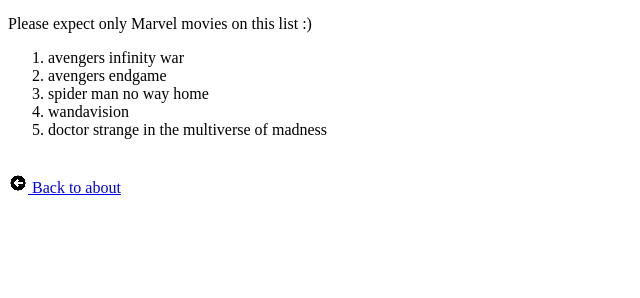
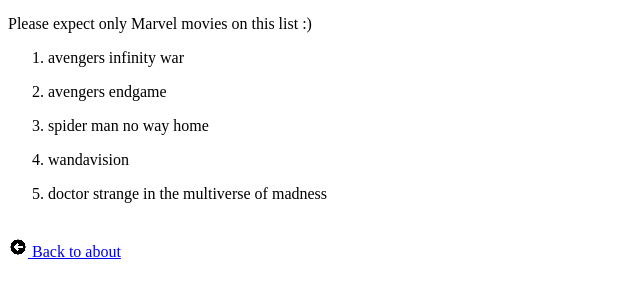
Before and after one commit to bruno4012/Brainnest-projects, a plain HTML site: page pages/movies.html in a window 1280 px wide. Shown: the part 152-450 px from the top of the page, without its empty margins (0-640 px from the left). Drawn offline with Linux system fonts and the light colour scheme.

Commit message:
deleted others question

```diff
--- a/pages/movies.html
+++ b/pages/movies.html
@@ -16,11 +16,11 @@
             <h3>Well, I am A Giant Fan of <strong>MARVEL</strong></h3>
             <p>Please expect only Marvel movies on this list :)</p>
             <ol>
-                <li>avengers infinity war</li>
-                <li>avengers endgame</li>
-                <li>spider man no way home</li>
-                <li>wandavision</li>
-                <li>doctor strange in the multiverse of madness</li>
+                <li><p>avengers infinity war</p></li>
+                <li><p>avengers endgame</p></li>
+                <li><p>spider man no way home</p></li>
+                <li><p>wandavision</p></li>
+                <li><p>doctor strange in the multiverse of madness</p></li>
             </ol>
             <br>
             <a href="about.html"><img src="../images/back.png" alt=""> Back to about</a>
```
